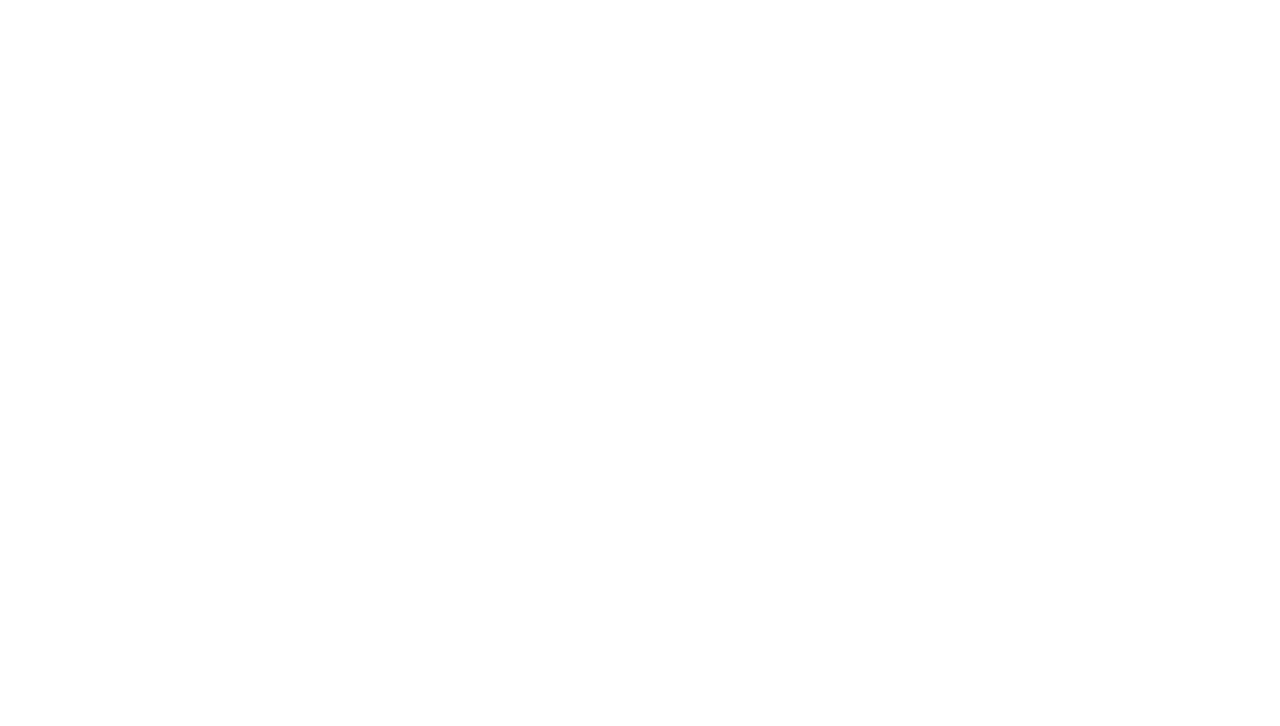
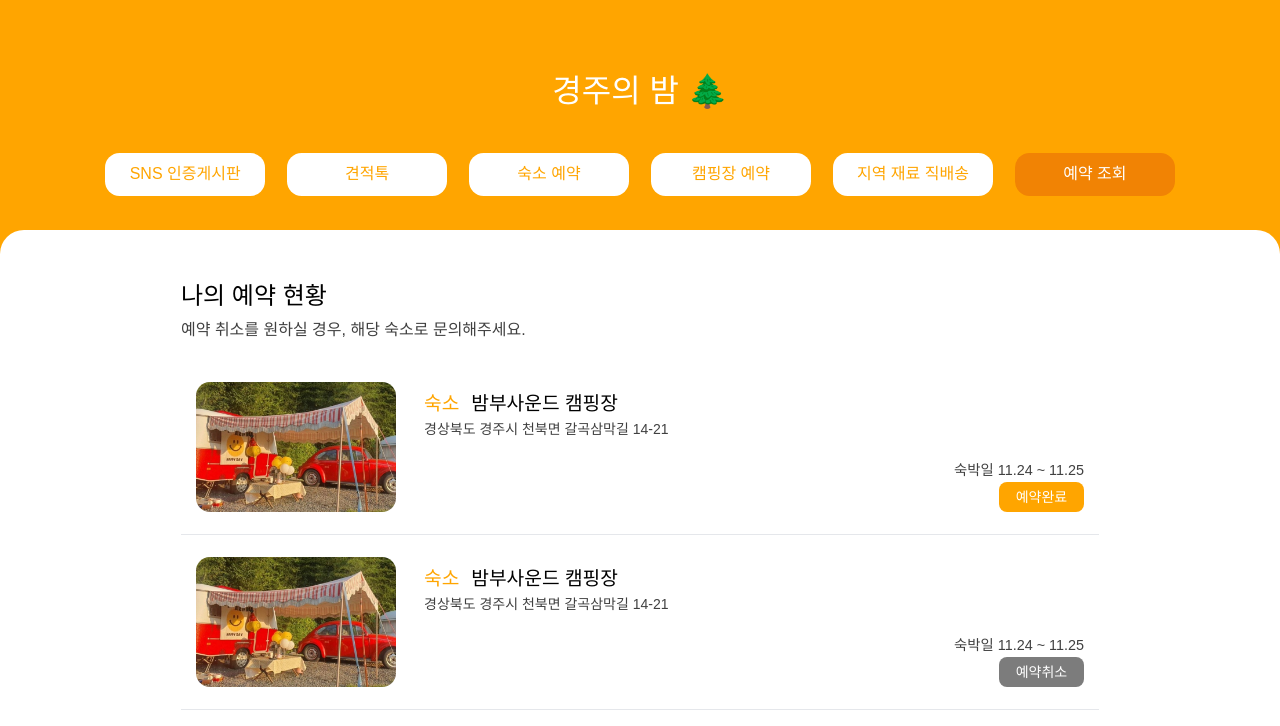
Before and after one commit to mjgwon24/tour-recommend-front, a Next.js app: page /reservationStatus in a window 1280 px wide. Shown: the top 726 px of the page. Built offline with nearby package versions, Linux system fonts and the light colour scheme; a web font is replaced by a local one.

Commit message:
feature: 예약 조회 리스트 UI 구현

```diff
--- a/pages/reservationStatus/index.jsx
+++ b/pages/reservationStatus/index.jsx
@@ -1,6 +1,118 @@
+import {useRouter} from "next/router";
+import React from "react";
+
 export default function reservationStatusPage() {
+    const router = useRouter();
+
     return (
-        <>
-        </>
+        <div className="flex flex-col items-center min-h-screen min-w-[76.6rem] bg-[#FFA500]">
+            {/* 상단 메뉴 */}
+            <div className="flex flex-col items-center">
+                <h1 className="text-[2rem] weight-700 text-[white] pt-[4.15625rem]">경주의 밤 🌲</h1>
+                <div className="flex gap-[1.371875rem] pt-[2.401875rem] pb-[2.1575rem] weight-700 text-[#FFA500]">
+                    <button
+                        className="rounded-[0.914375rem] weight-700 bg-[white] w-[10rem] py-[0.595rem] hover:bg-[#F18304] hover:text-[white]"
+                        onClick={() => router.push('/certificationBoardList')}>SNS 인증게시판
+                    </button>
+                    <button
+                        className="rounded-[0.914375rem] weight-700 bg-[white] w-[10rem] py-[0.595rem] hover:bg-[#F18304] hover:text-[white]"
+                        onClick={() => router.push('/quoteTalkList')}>견적톡
+                    </button>
+                    <button
+                        className="rounded-[0.914375rem] weight-700 bg-[white] w-[10rem] py-[0.595rem] hover:bg-[#F18304] hover:text-[white]"
+                        onClick={() => router.push('/accommodateReservation')}>숙소 예약
+                    </button>
+                    <button
+                        className="rounded-[0.914375rem] weight-700 bg-[white] w-[10rem] py-[0.595rem] hover:bg-[#F18304] hover:text-[white]"
+                        onClick={() => router.push('/campingReservation')}>캠핑장 예약
+                    </button>
+                    <button
+                        className="rounded-[0.914375rem] weight-700 bg-[white] w-[10rem] py-[0.595rem] hover:bg-[#F18304] hover:text-[white]"
+                        onClick={() => router.push('/ingredientsDelivery')}>지역 재료 직배송
+                    </button>
+                    <button
+                        className="rounded-[0.914375rem] weight-700 w-[10rem] py-[0.595rem] bg-[#F18304] text-[white]"
+                        onClick={() => router.push('/reservationAuth')}>예약 조회
+                    </button>
+                </div>
+            </div>
+
+            {/* 컨텐츠 영역 */}
+            <div className="rounded-t-3xl flex flex-col items-center w-full min-h-screen py-[3rem] bg-white">
+                <div className='flex flex-col gap-10'>
+                    <div className="flex flex-col gap-1">
+                        <p className="text-[1.5rem] weight-700">나의 예약 현황</p>
+                        <p className="text-[#404040] weight-500">예약 취소를 원하실 경우, 해당 숙소로 문의해주세요.</p>
+                    </div>
+
+                    <div className='flex flex-col w-[57.375rem]'>
+                        {/* 리스트 */}
+                        <div>
+                            <div className='flex justify-between w-full gap-2 cursor-pointer px-[0.9375rem]'>
+                                <div className='flex gap-7'>
+                                    <div className='flex flex-col justify-center'>
+                                        <img src="/images/campingThumbs/thumb1.png"
+                                             className="w-[12.5rem] h-[8.125rem] rounded-[0.875rem]"/>
+                                    </div>
+                                    <div className='flex justify-start w-auto'>
+                                        <div className='flex flex-col'>
+                                            <div className='flex items-center gap-3 pt-[8px]'>
+                                                <p className='weight-700 text-[1.2rem] text-[#FFA500]'>숙소</p>
+                                                <p className="weight-700 text-[1.2rem]">밤부사운드 캠핑장</p>
+                                            </div>
+                                            <p className='text-[0.875rem] text-[#404040] weight-500'>
+                                                경상북도 경주시 천북면 갈곡삼막길 14-21
+                                            </p>
+                                        </div>
+                                    </div>
+                                </div>
+                                <div className='flex flex-col justify-end items-end'>
+                                    <p className="text-[0.9rem] text-[#404040] weight-600">숙박일 11.24 ~ 11.25</p>
+                                    <button
+                                        className="rounded-[0.5rem] weight-600 w-[5.3125rem] py-[0.3rem] bg-[#FFA500] text-[white] text-[0.875rem]">
+                                        예약완료
+                                    </button>
+                                </div>
+                            </div>
+                            <div className='flex flex-col justify-center py-[1.375rem]'>
+                                <hr/>
+                            </div>
+                        </div>
+
+                        <div>
+                            <div className='flex justify-between w-full gap-2 cursor-pointer px-[0.9375rem]'>
+                                <div className='flex gap-7'>
+                                    <div className='flex flex-col justify-center'>
+                                        <img src="/images/campingThumbs/thumb1.png"
+                                             className="w-[12.5rem] h-[8.125rem] rounded-[0.875rem]"/>
+                                    </div>
+                                    <div className='flex justify-start w-auto'>
+                                        <div className='flex flex-col'>
+                                            <div className='flex items-center gap-3 pt-[8px]'>
+                                                <p className='weight-700 text-[1.2rem] text-[#FFA500]'>숙소</p>
+                                                <p className="weight-700 text-[1.2rem]">밤부사운드 캠핑장</p>
+                                            </div>
+                                            <p className='text-[0.875rem] text-[#404040] weight-500'>
+                                                경상북도 경주시 천북면 갈곡삼막길 14-21
+                                            </p>
+                                        </div>
+                                    </div>
+                                </div>
+                                <div className='flex flex-col justify-end items-end'>
+                                    <p className="text-[0.9rem] text-[#404040] weight-600">숙박일 11.24 ~ 11.25</p>
+                                    <button
+                                        className="rounded-[0.5rem] weight-600 w-[5.3125rem] py-[0.3rem] bg-[#7C7C7C] text-[white] text-[0.875rem]">
+                                        예약취소
+                                    </button>
+                                </div>
+                            </div>
+                            <div className='flex flex-col justify-center py-[1.375rem]'>
+                                <hr/>
+                            </div>
+                        </div>
+                    </div>
+                </div>
+            </div>
+        </div>
     );
 }
```
